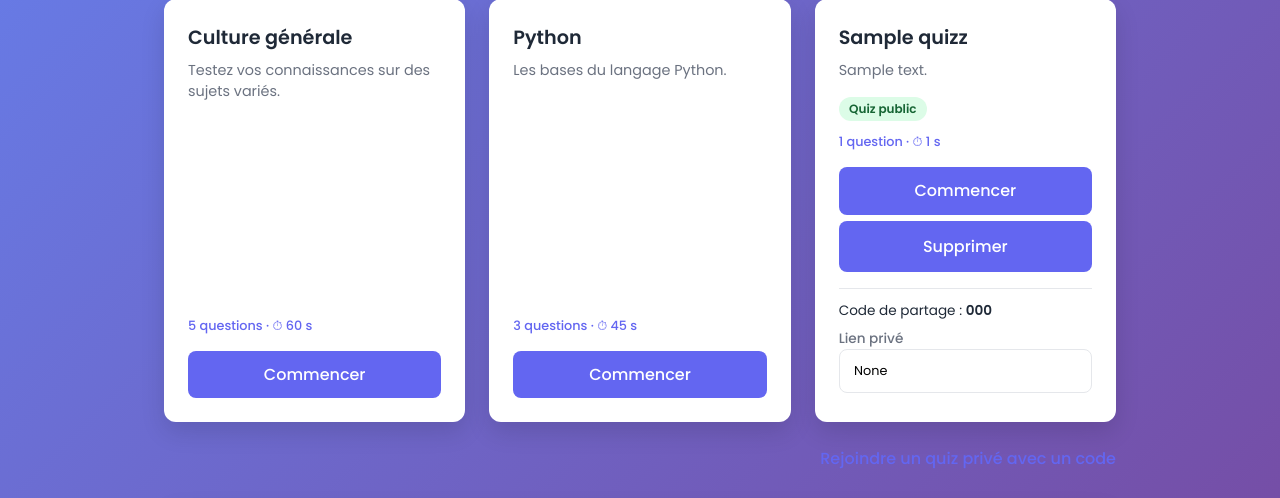
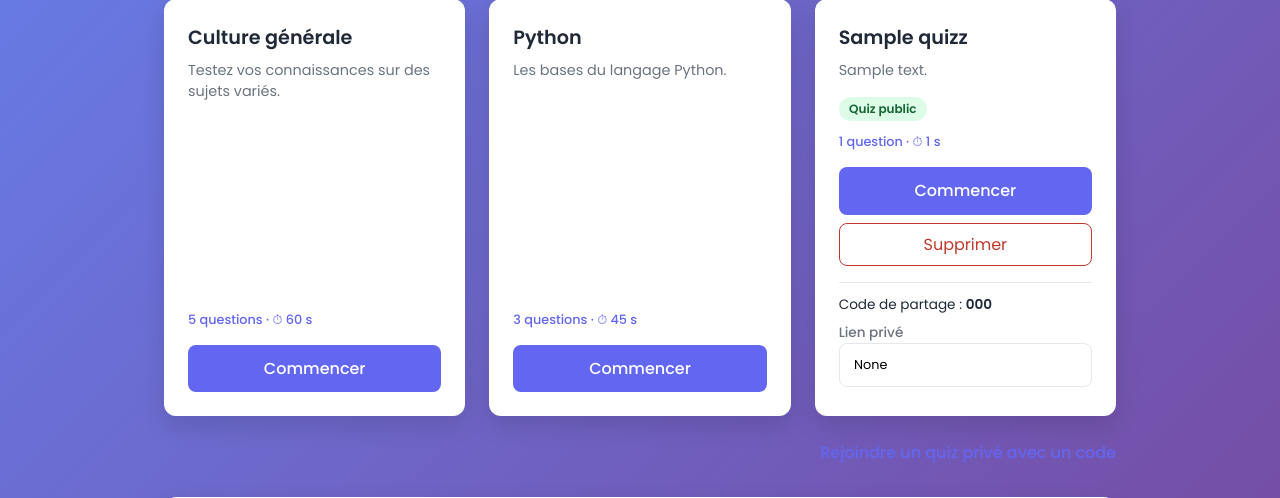
Before and after one commit to ohn-tech/proj531-quiz-groupe4, a Flask app: page / in a window 1280 px wide. Shown: the part 173-671 px from the top of the page. Run offline with Flask 3, Linux system fonts and the light colour scheme; the visitor is signed in with stand-in values (Sample User, id 1); tables that the repository leaves empty hold one stand-in row (values such as "Sample post").

Commit message:
Add files via upload

```diff
--- a/src/static/css/style.css
+++ b/src/static/css/style.css
@@ -757,3 +757,19 @@ body.page-large .succes {
     border-color: var(--primaire);
     background: rgba(99, 102, 241, 0.08);
 }
+/* Bouton « Supprimer » d'un quiz, visible seulement par son créateur */
+.btn-supprimer {
+    margin-top: 8px;
+    width: 100%;
+    padding: 8px 12px;
+    border: 1px solid #c0392b;
+    border-radius: 8px;
+    background: transparent;
+    color: #c0392b;
+    font: inherit;
+    cursor: pointer;
+}
+.btn-supprimer:hover {
+    background: #c0392b;
+    color: #ffffff;
+}
```
